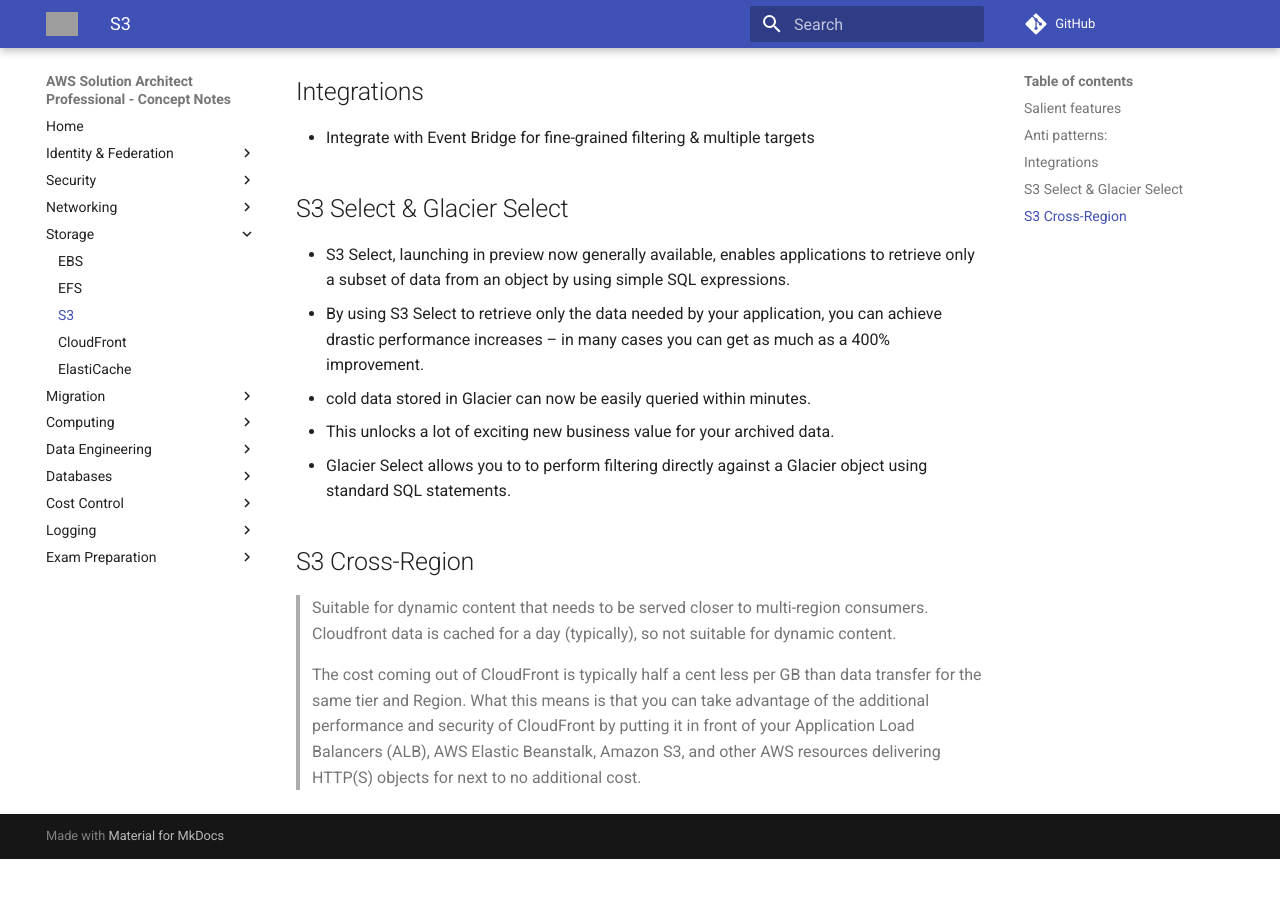
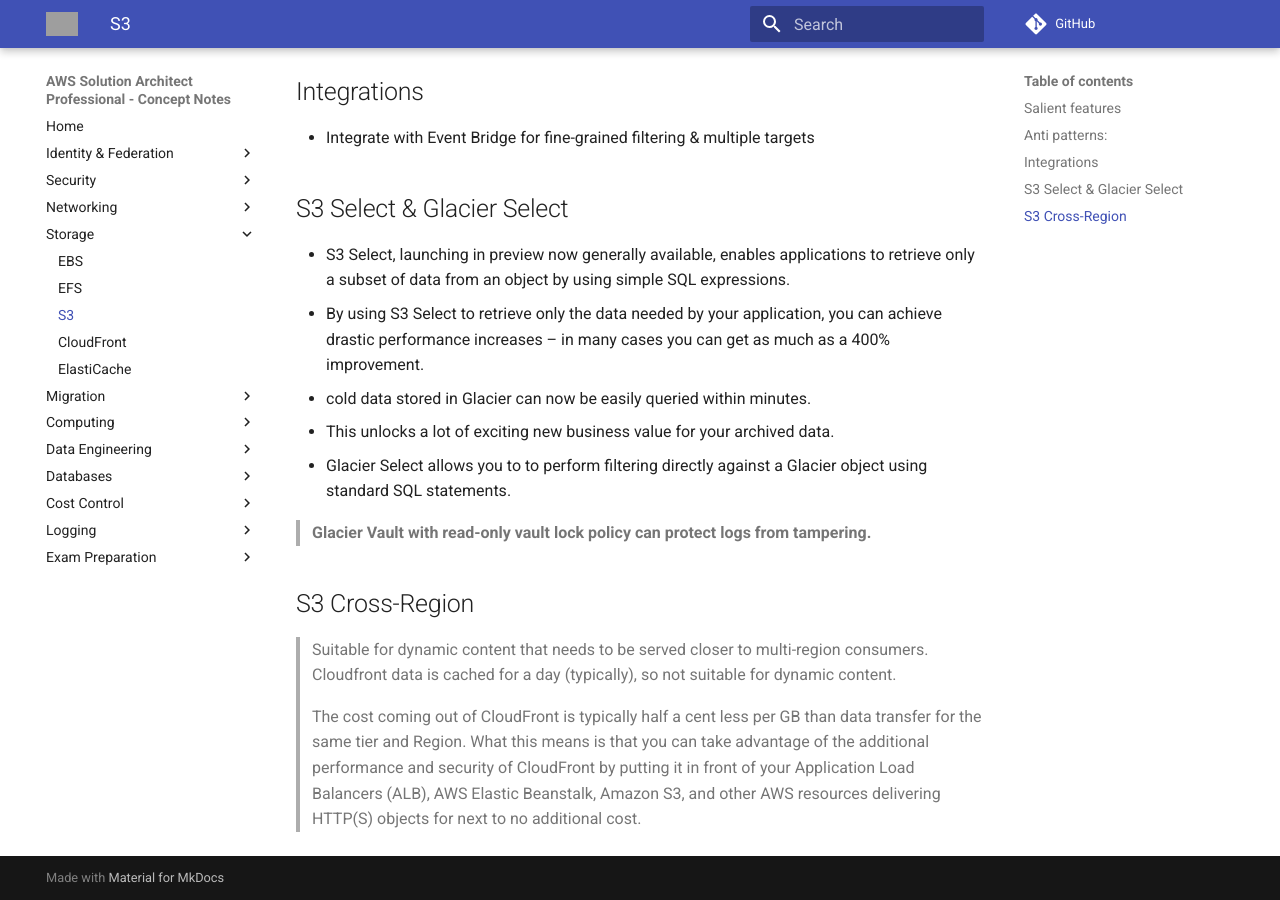
Before and after one commit to jeyabalajis/aws-certified-sa-pro-notes, an MkDocs documentation site: the page built from docs/storage/s3.md, in a window 1280 px wide and 900 px high, scrolled down 625 px. Built offline with MkDocs 1.6.1 and Material for MkDocs 9.7.7, drawn with Linux system fonts in a browser that asks for light colours; comment, search, counter and statistics services are not loaded; before the commit the page ends 1484 px from its top, so only the background shows below that; grey boxes are pictures that could not be loaded.

Commit message:
Update s3.md

```diff
--- a/docs/storage/s3.md
+++ b/docs/storage/s3.md
@@ -24,6 +24,8 @@
 - This unlocks a lot of exciting new business value for your archived data.
 - Glacier Select allows you to to perform filtering directly against a Glacier object using standard SQL statements.
 
+> **Glacier Vault with read-only vault lock policy can protect logs from tampering.**
+
 ## S3 Cross-Region
 
 > Suitable for dynamic content that needs to be served closer to multi-region consumers. Cloudfront data is cached for a day (typically), so not suitable for dynamic content.
```
